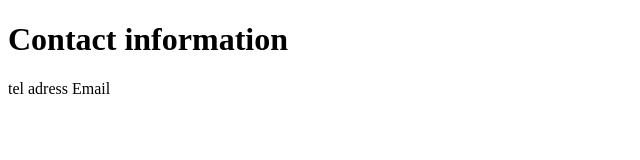
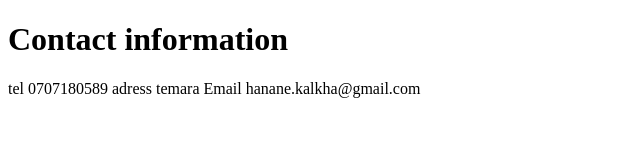
Before and after one commit to HananeKal/pratiqueGit, a plain HTML site: page contactus.html in a window 1280 px wide. Shown: the whole page, without its empty margins (0-640 px from the left). Drawn offline with Linux system fonts and the light colour scheme.

Commit message:
ajout des informations de contact sur la page contactus.html

```diff
--- a/contactus.html
+++ b/contactus.html
@@ -6,10 +6,9 @@
 <body>
 	<h1>Contact information</h1>
 	<p>
-		tel
-		adress
-		Email
+		tel 0707180589
+		adress temara
+		Email hanane.kalkha@gmail.com
 	</p>
-
 </body>
 </html>
```
